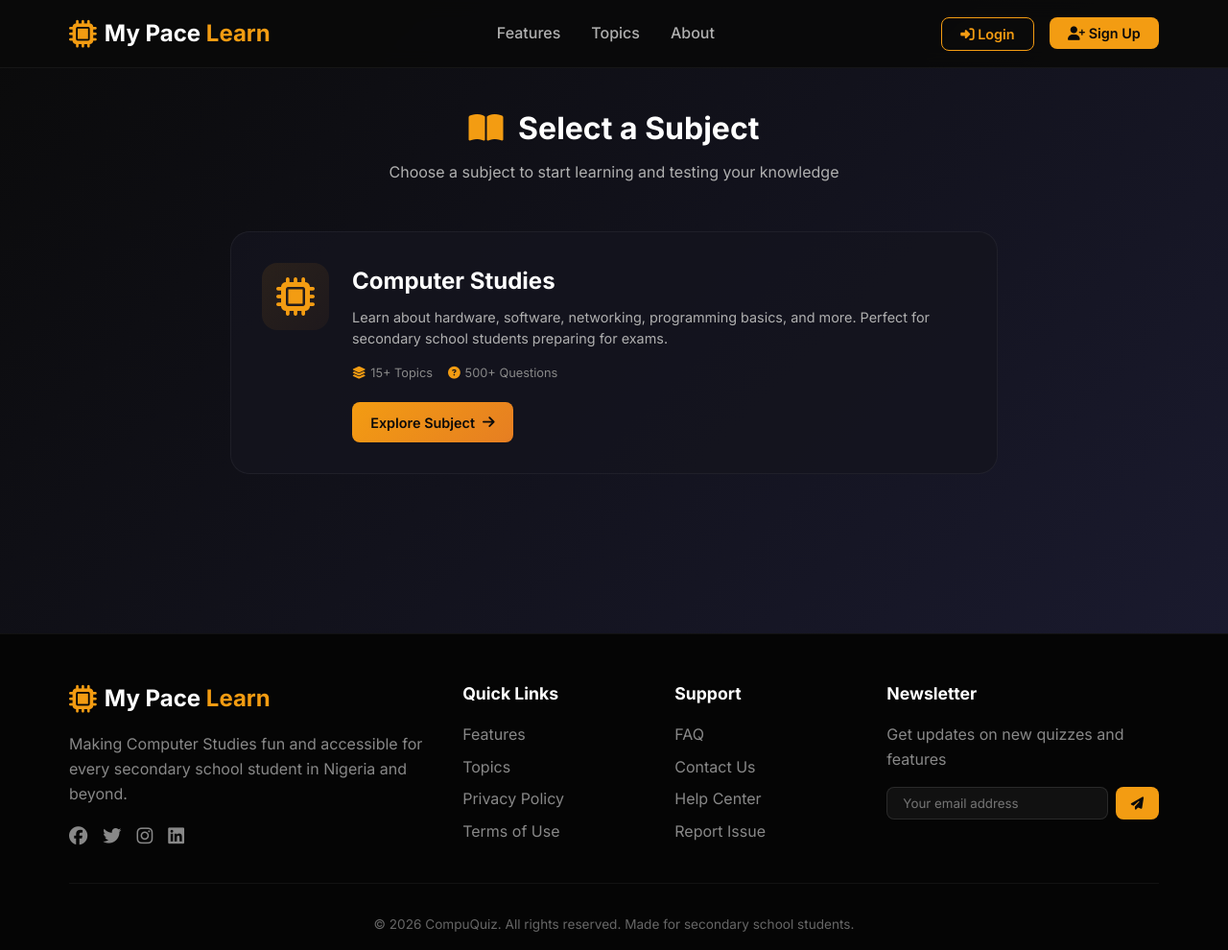
After one commit to AOKTunbosun/quiz_game, a Django app: page /subjects/ in a window 1280 px wide. The commit adds this page. Shown: the whole page at 96% size. Run offline with Django 5.2, Linux system fonts and the light colour scheme.

Commit message:
Working on the subjects page

```diff
--- a/core/static/core/css/dashboard.css
+++ b/core/static/core/css/dashboard.css
@@ -491,6 +491,7 @@
     .dashboard-header {
         flex-direction: column;
         align-items: flex-start;
+        margin-top: 100px;
     }
 
     .welcome-area {
--- /dev/null
+++ b/core/static/core/css/subjects.css
@@ -0,0 +1,166 @@
+/* Subjects Page Styles */
+.subjects-section {
+  min-height: calc(100vh - 140px);
+  padding: 3rem 2rem;
+  background: linear-gradient(135deg, #0a0a0a 0%, #1a1a2e 100%);
+}
+
+.subjects-container {
+  max-width: 1200px;
+  margin: 0 auto;
+  margin-top: 60px;
+}
+
+/* Page Header */
+.page-header {
+  text-align: center;
+  margin-bottom: 3rem;
+}
+
+.page-header h1 {
+  font-size: 2rem;
+  color: #ffffff;
+  margin-bottom: 0.5rem;
+}
+
+.page-header h1 i {
+  color: #f39c12;
+  margin-right: 0.5rem;
+}
+
+.page-header p {
+  color: #b0b0b0;
+  font-size: 1rem;
+}
+
+/* Subjects Grid */
+.subjects-grid {
+  display: grid;
+  grid-template-columns: repeat(auto-fit, minmax(350px, 1fr));
+  gap: 2rem;
+  max-width: 800px;
+  margin: 0 auto;
+}
+
+/* Subject Card */
+.subject-card {
+  background: rgba(20, 20, 30, 0.8);
+  border: 1px solid rgba(255, 255, 255, 0.05);
+  border-radius: 20px;
+  padding: 2rem;
+  transition: all 0.3s;
+  display: flex;
+  gap: 1.5rem;
+}
+
+.subject-card:hover {
+  transform: translateY(-5px);
+  border-color: rgba(243, 156, 18, 0.3);
+  box-shadow: 0 10px 30px rgba(0, 0, 0, 0.3);
+}
+
+.subject-icon {
+  width: 70px;
+  height: 70px;
+  background: linear-gradient(135deg, rgba(243, 156, 18, 0.1), rgba(230, 126, 34, 0.05));
+  border-radius: 16px;
+  display: flex;
+  align-items: center;
+  justify-content: center;
+  flex-shrink: 0;
+}
+
+.subject-icon i {
+  font-size: 2.5rem;
+  color: #f39c12;
+}
+
+.subject-info {
+  flex: 1;
+}
+
+.subject-info h3 {
+  font-size: 1.5rem;
+  color: #ffffff;
+  margin-bottom: 0.5rem;
+}
+
+.subject-info p {
+  color: #b0b0b0;
+  font-size: 0.9rem;
+  line-height: 1.5;
+  margin-bottom: 1rem;
+}
+
+.subject-stats {
+  display: flex;
+  gap: 1rem;
+  margin-bottom: 1.2rem;
+}
+
+.subject-stats span {
+  font-size: 0.8rem;
+  color: #888;
+  display: flex;
+  align-items: center;
+  gap: 0.3rem;
+}
+
+.subject-stats span i {
+  color: #f39c12;
+  font-size: 0.8rem;
+}
+
+.btn-explore {
+  display: inline-flex;
+  align-items: center;
+  gap: 0.5rem;
+  background: linear-gradient(135deg, #f39c12, #e67e22);
+  color: #0a0a0a;
+  text-decoration: none;
+  padding: 0.6rem 1.2rem;
+  border-radius: 8px;
+  font-weight: 600;
+  font-size: 0.9rem;
+  transition: all 0.3s;
+}
+
+.btn-explore:hover {
+  transform: translateX(5px);
+  box-shadow: 0 2px 10px rgba(243, 156, 18, 0.3);
+}
+
+/* Responsive */
+@media (max-width: 768px) {
+  .subjects-section {
+    padding: 2rem 1rem;
+  }
+
+  .page-header h1 {
+    font-size: 1.5rem;
+  }
+
+  .subject-card {
+    flex-direction: column;
+    text-align: center;
+    padding: 1.5rem;
+  }
+
+  .subject-icon {
+    margin: 0 auto;
+  }
+
+  .subject-stats {
+    justify-content: center;
+  }
+
+  .btn-explore {
+    justify-content: center;
+  }
+}
+
+@media (max-width: 480px) {
+  .subjects-grid {
+    grid-template-columns: 1fr;
+  }
+}
--- /dev/null
+++ b/core/static/core/js/subjects.js
@@ -0,0 +1,19 @@
+// Subjects Page JavaScript
+document.addEventListener('DOMContentLoaded', function() {
+
+  // Optional: Add click animation for subject card
+  const subjectCard = document.querySelector('.subject-card');
+
+  if (subjectCard) {
+    subjectCard.addEventListener('click', function(e) {
+      // Don't trigger if clicking on the actual link
+      if (e.target.tagName !== 'A' && !e.target.closest('.btn-explore')) {
+        const link = this.querySelector('.btn-explore');
+        if (link && link.href) {
+          window.location.href = link.href;
+        }
+      }
+    });
+  }
+
+});
--- a/core/templates/core/login.html
+++ b/core/templates/core/login.html
@@ -1,7 +1,7 @@
 {% extends 'main.html' %}
 {% load static %}
 
-<title>{% block title %}Login | CompuQuiz{% endblock title %}</title>
+<title>{% block title %}Login | My Pace Learn{% endblock title %}</title>
 {% block extracss %}
 <link rel="stylesheet" href="{% static 'core/css/login.css' %}">
 {% endblock extracss %}
--- a/core/templates/core/signup.html
+++ b/core/templates/core/signup.html
@@ -1,7 +1,7 @@
 {% extends 'main.html' %}
 {% load static %}
 
-<title>{% block title %}Sign Up | CompuQuiz{% endblock title %}</title>
+<title>{% block title %}Sign Up | My Pace Learn{% endblock title %}</title>
 {% block extracss %}
 <link rel="stylesheet" href="{% static 'core/css/signup.css' %}">
 {% endblock extracss %}
--- /dev/null
+++ b/core/templates/core/subjects.html
@@ -0,0 +1,54 @@
+{% extends 'main.html' %}
+{% load static %}
+
+<title>{% block title %}Subjects | My Pace Learn{% endblock title %}</title>
+{% block extracss %}
+<link rel="stylesheet" href="{% static 'core/css/subjects.css' %}">
+{% endblock extracss %}
+
+
+{% block content %}
+
+
+<!-- Subjects Section -->
+<section class="subjects-section">
+  <div class="subjects-container">
+
+    <!-- Page Header -->
+    <div class="page-header">
+      <h1><i class="fas fa-book-open"></i> Select a Subject</h1>
+      <p>Choose a subject to start learning and testing your knowledge</p>
+    </div>
+
+    <!-- Subjects Grid -->
+    <div class="subjects-grid">
+
+      <!-- Computer Studies Card (Only subject) -->
+      <div class="subject-card">
+        <div class="subject-icon">
+          <i class="fas fa-microchip"></i>
+        </div>
+        <div class="subject-info">
+          <h3>Computer Studies</h3>
+          <p>Learn about hardware, software, networking, programming basics, and more. Perfect for secondary school students preparing for exams.</p>
+          <div class="subject-stats">
+            <span><i class="fas fa-layer-group"></i> 15+ Topics</span>
+            <span><i class="fas fa-question-circle"></i> 500+ Questions</span>
+          </div>
+          <a href="#" class="btn-explore">
+            Explore Subject <i class="fas fa-arrow-right"></i>
+          </a>
+        </div>
+      </div>
+
+    </div>
+
+  </div>
+</section>
+
+
+{% endblock content %}
+
+{% block extrajs %}
+<script src="{% static 'core/js/subjects.js' %}"></script>
+{% endblock extrajs %}
--- a/core/urls.py
+++ b/core/urls.py
@@ -6,5 +6,6 @@ urlpatterns = [
     path('signup/', views.SignupPage.as_view(), name='signup'),
     path('login/', views.LoginPage.as_view(), name='login'),
     path('dashboard/', views.DashboardPage.as_view(), name='dashboard'),
-    path('logout/', views.logout_user, name='logout')
+    path('logout/', views.logout_user, name='logout'),
+    path('subjects/', views.SubjectsPage.as_view(), name='subjects')
 ]
--- a/core/views.py
+++ b/core/views.py
@@ -163,3 +163,9 @@ class DashboardPage(View):
 
      def post(self, request):
           pass
+
+
+class SubjectsPage(View):
+    def get(self, request):
+        context = {}
+        return render(request, 'core/subjects.html', context)
--- a/templates/main.html
+++ b/templates/main.html
@@ -5,7 +5,7 @@
 <head>
     <meta charset="UTF-8">
     <meta name="viewport" content="width=device-width, initial-scale=1.0">
-    <title>{% block title %}CompuQuiz | Computer Studies for Secondary School{% endblock title %}</title>
+    <title>{% block title %}My Pace Learn | Quizzes for Secondary School{% endblock title %}</title>
 
     <!-- Google Fonts -->
     <link
@@ -30,14 +30,14 @@
         <div class="nav-container">
             <div class="logo">
                 <i class="fas fa-microchip"></i>
-                <span>Compu<span class="highlight">Quiz</span></span>
+                <span>My Pace <span class="highlight">Learn</span></span>
             </div>
             <div class="nav-links">
                 {% if request.user.is_authenticated %}
 
                 <a href="{% url 'dashboard' %}">Dashboard</a>
                 <a href="#">Take Quiz</a>
-                <a href="#">Subjects</a>
+                <a href="{% url 'subjects' %}">Subjects</a>
 
                 {% else %}
 
@@ -108,7 +108,7 @@
                 <div class="footer-section">
                     <div class="logo">
                         <i class="fas fa-microchip"></i>
-                        <span>Compu<span class="highlight">Quiz</span></span>
+                        <span>My Pace <span class="highlight">Learn</span></span>
                     </div>
                     <p>Making Computer Studies fun and accessible for every secondary school student in Nigeria and
                         beyond.</p>
```
